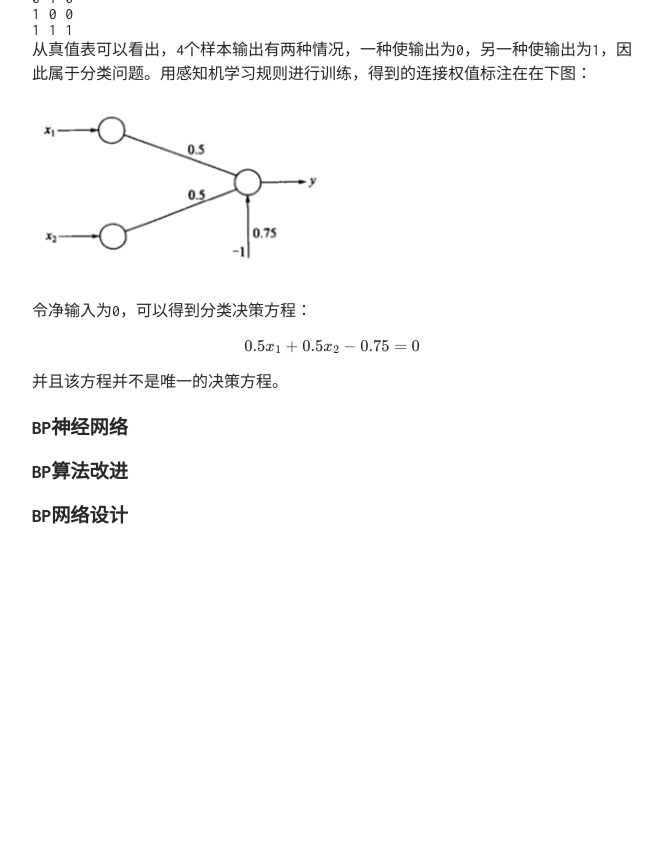
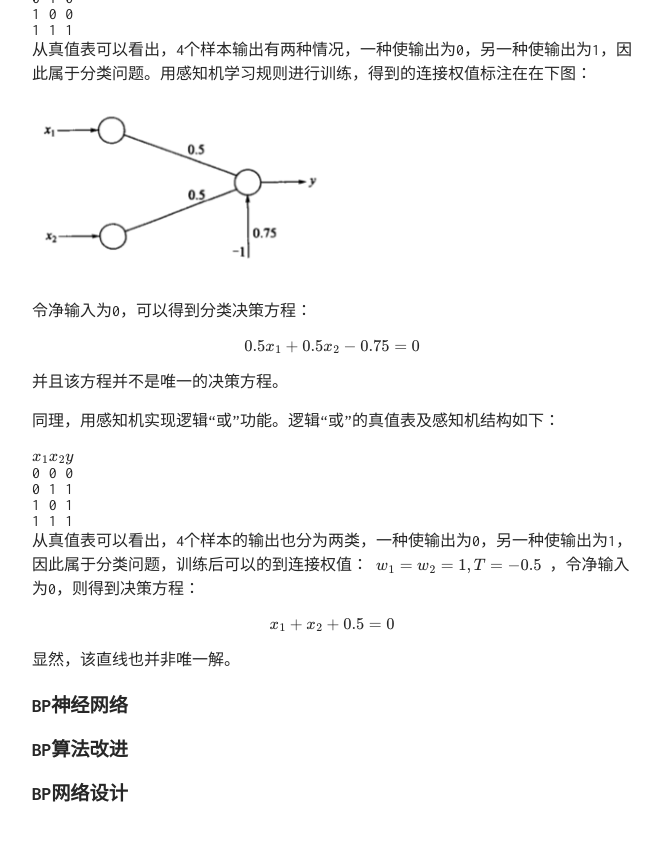
Before and after one commit to TobiahShaw/TobiahShaw.github.io, a Jekyll site: the page built from _posts/2019-09-30-Supervised-learning-neural-network.md, in a window 1280 px wide and 900 px high, scrolled down 2845 px. Shown: the top 841 px of the window, without its empty margins (308-970 px from the left). Built offline with Jekyll 4.4.1, drawn with Linux system fonts in a browser that asks for light colours; our own code applies the rules of GitHub Pages for plain Markdown files; formulas are drawn with MathJax 3; before the commit the page ends 3467 px from its top, so only the background shows below that.

Commit message:
SUPPLEMENTAL CONTENT;

```diff
--- a/_posts/2019-09-30-Supervised-learning-neural-network.md
+++ b/_posts/2019-09-30-Supervised-learning-neural-network.md
@@ -96,6 +96,21 @@ $$ 0.5x_1 + 0.5x_2 - 0.75 = 0 $$
 
 并且该方程并不是唯一的决策方程。
 
+同理，用感知机实现逻辑“或”功能。逻辑“或”的真值表及感知机结构如下：
+
+$ x_1 $ | $ x_2 $ | $ y $
+- | - | -
+0 | 0 | 0
+0 | 1 | 1
+1 | 0 | 1
+1 | 1 | 1
+
+从真值表可以看出，4个样本的输出也分为两类，一种使输出为0，另一种使输出为1，因此属于分类问题，训练后可以的到连接权值： $ w_1 = w_2 = 1, T = -0.5 $ ，令净输入为0，则得到决策方程：
+
+$$ x_1 + x_2 + 0.5 = 0 $$
+
+显然，该直线也并非唯一解。
+
 ## BP神经网络
 
 ## BP算法改进
```
